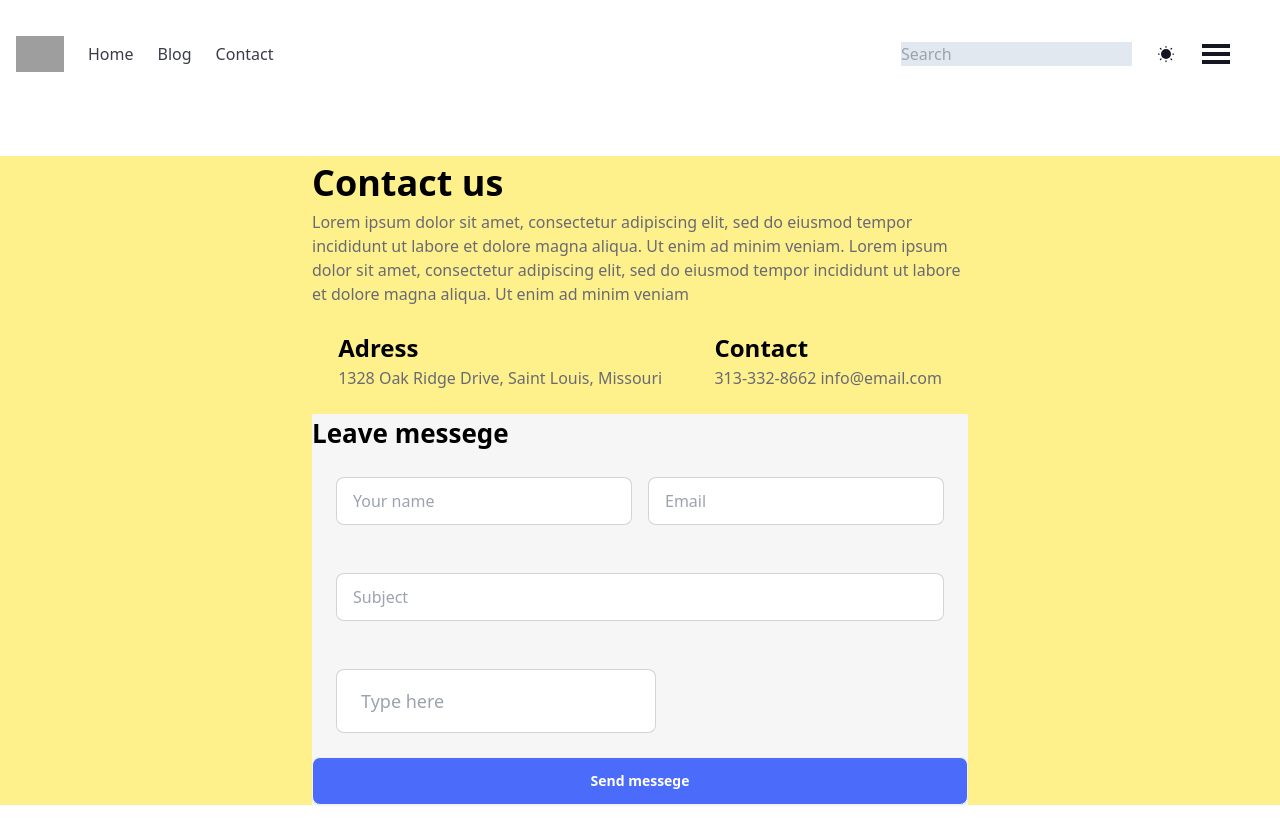
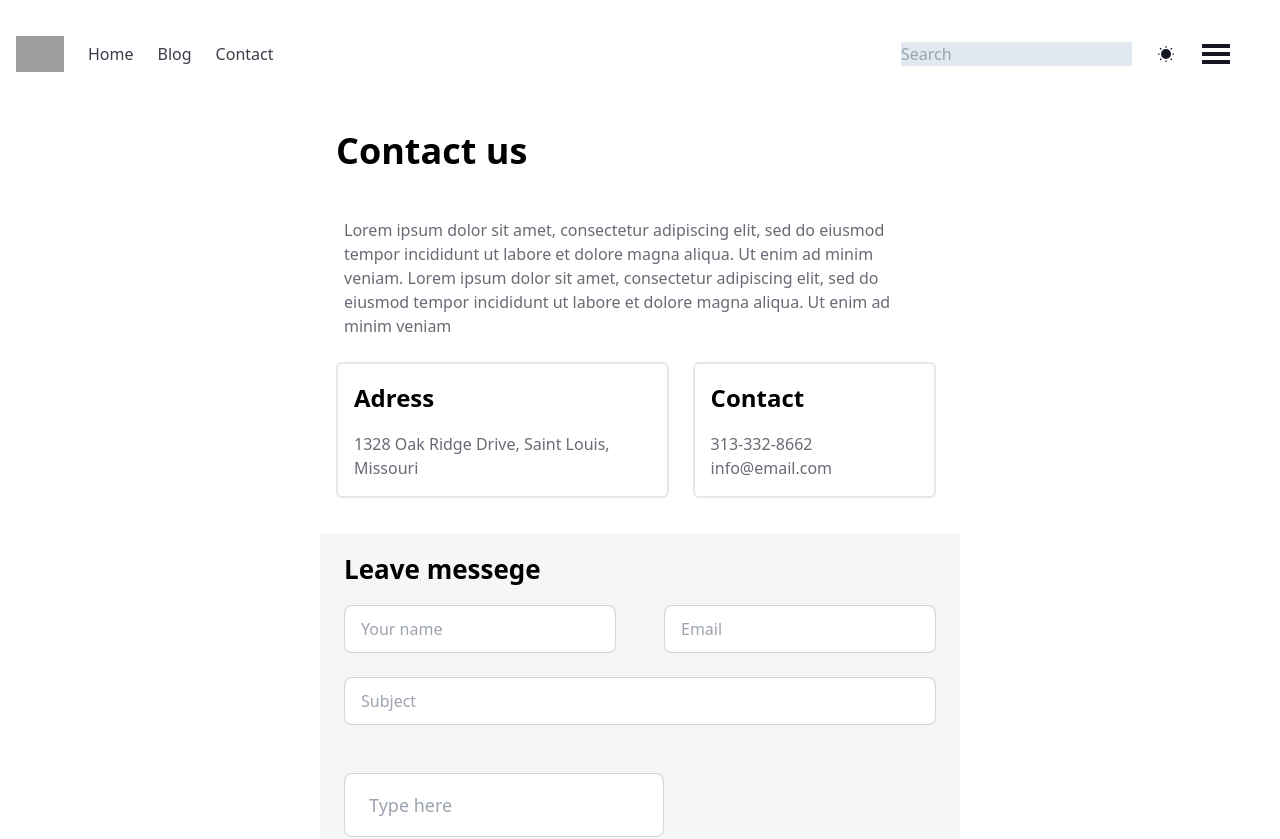
Before and after one commit to Galtbatzana/blog, a Next.js app: page /Contact in a window 1280 px wide. Shown: the top 839 px of the page. Built offline with nearby package versions, Linux system fonts and the light colour scheme; grey boxes are pictures that could not be loaded.

Commit message:
404 Carousel

```diff
--- a/src/components/ArticleCard.js
+++ b/src/components/ArticleCard.js
@@ -9,7 +9,7 @@ export function ArticleCard({ article }) {
   // console.log({article})
 
   return (
-    <div key={article.id} className="card card-side glass bg-white shadow-lg">
+    <div key={article.id} className="card card-side glass bg-white shadow-lg border-2">
       <div className="flex gap-2 card-body">
         <div key={article.id} className="card bg-white shadow-lg">
             <div className=" bg-slate-50">
--- a/src/components/Tolgoi.js
+++ b/src/components/Tolgoi.js
@@ -29,7 +29,7 @@ export function Tolgoi() {
 const navigations = [
   {
     name: "Home",
-    link: "/home",
+    link: "/",
   },
   {
     name: "Blog",
--- a/src/pages/404.js
+++ b/src/pages/404.js
@@ -1,9 +1,22 @@
 export default function page() {
 
   return (
-    <div>
-      <div>
-        404: NOT FOUND
+    <div className="container mx-auto bg-white">
+      <div className="flex container mx-auto max-w-screen-sm">
+        <div className="border-r-[1px] p-6 text-[36px] text-black">
+          404:
+        </div>
+        <div className="text-black p-6">
+          <p className="font-bold">
+            PAGE NOT FOUND
+          </p>
+          <p className="text-[#696A75] py-6">
+            We're sorry, This page is unknown or does not exist the page you are looking for.
+          </p>
+          <button className="btn bg-[#4B6BFB] text-[#FFFFFF] mb-8 w-40 ml-6">
+            Back to Home
+          </button>
+        </div>
       </div>
     </div>
   );
--- a/src/pages/Contact.js
+++ b/src/pages/Contact.js
@@ -1,39 +1,69 @@
 export default function Contact() {
   return (
-    <div className="container mx-auto bg-yellow-200">
-      <div className="container mx-auto m-12 px-72">
-        <div className="container">
-          <div className="m-6">
-          <h2 className="text-[#000000] text-[36px] font-bold">Contact us</h2>
-          <p className="text-[#696A75]">Lorem ipsum dolor sit amet, consectetur adipiscing elit, sed do eiusmod tempor incididunt ut labore et dolore magna aliqua. Ut enim ad minim veniam. Lorem ipsum dolor sit amet, consectetur adipiscing elit, sed do eiusmod tempor incididunt ut labore et dolore magna aliqua. Ut enim ad minim veniam</p>
+    <div className="container mx-auto bg-white">
+      <div className="container mx-auto max-w-4xl">
+        <div className="container max-w-screen-sm w-full pb-9 mx-auto">
+          <div className="">
+            <h2 className="text-[#000000] text-[36px] font-bold p-4">
+              Contact us
+            </h2>
+            <p className="text-[#696A75] m-6">
+              Lorem ipsum dolor sit amet, consectetur adipiscing elit, sed do
+              eiusmod tempor incididunt ut labore et dolore magna aliqua. Ut
+              enim ad minim veniam. Lorem ipsum dolor sit amet, consectetur
+              adipiscing elit, sed do eiusmod tempor incididunt ut labore et
+              dolore magna aliqua. Ut enim ad minim veniam
+            </p>
           </div>
-          <div className="m-6 flex justify-around">
-            <div className="">
-              <p className="text-[#000000] text-[24px] font-bold">Adress</p>
-              <p className="text-[#696A75]">1328 Oak Ridge Drive, Saint Louis, Missouri</p>
+          <div className=" flex justify-around">
+            <div className="box-content border-2 rounded-md ml-4">
+              <p className="text-[#000000] text-[24px] font-bold m-4">Adress</p>
+              <p className="text-[#696A75] m-4">
+                1328 Oak Ridge Drive, Saint Louis, Missouri
+              </p>
             </div>
-            <div>
-              <p className="text-[#000000] text-[24px] font-bold">Contact</p>
-              <p className="text-[#696A75]">313-332-8662
-              info@email.com</p>
+            <div className="box-content border-2 rounded-md mx-6">
+              <p className="text-[#000000] text-[24px] font-bold m-4">
+                Contact
+              </p>
+              <p className="text-[#696A75] m-4">313-332-8662 info@email.com</p>
             </div>
           </div>
         </div>
-        <div className="m-6 bg-[#F6F6F7] flex flex-col">
-          <p className="text-[26px] text-[#000000] font-bold">Leave messege</p>
-          <div className="flex gap-4 m-6">
-           <input type="text" className="grow bg-white input input-bordered" placeholder="Your name" />
-           <input type="text" className="grow bg-white input input-bordered" placeholder="Email" />
+
+        <div className="mx-auto bg-[#F6F6F7] flex flex-col max-w-screen-sm w-full ">
+          <p className="text-[26px] text-[#000000] font-bold pl-6 py-4">
+            Leave messege
+          </p>
+          <div className="flex">
+            <input
+              type="text"
+              className="w-[50%] bg-white input input-bordered mx-6"
+              placeholder="Your name"
+            />
+            <input
+              type="text"
+              className="w-[50%] bg-white input input-bordered mx-6"
+              placeholder="Email"
+            />
           </div>
 
-          <input type="text" className="grow bg-white input input-bordered m-6" placeholder="Subject" />
+          <input
+            type="text"
+            className="grow bg-white input input-bordered m-6"
+            placeholder="Subject"
+          />
 
-          <input type="text" placeholder="Type here" className="input input-bordered input-lg w-full max-w-xs bg-white m-6" />
+          <input
+            type="text"
+            placeholder="Type here"
+            className="input input-bordered input-lg w-full max-w-xs bg-white m-6"
+          />
 
-          <button className="btn bg-[#4B6BFB] text-[#FFFFFF]">Send messege</button>
+          <button className="btn bg-[#4B6BFB] text-[#FFFFFF] mb-8 w-40 ml-6">
+            Send messege
+          </button>
         </div>
-
-
       </div>
     </div>
   );
--- a/src/pages/blog.js
+++ b/src/pages/blog.js
@@ -37,7 +37,7 @@ export default function Blog() {
   return (
     <main>
 
-      <div className="container mx-auto">
+      <div className="container mx-auto bg-white">
         <div className="grid md:grid-cols-2 xl:grid-cols-3 gap-8">
           {articles.map((item) => (
          <ArticleCard key={item.id} article={item} />
@@ -46,7 +46,7 @@ export default function Blog() {
 
         {!ended && (
           <div className="py-16 text-center" onClick={loadMore}>
-            <button disabled={loading} className="btn btn-lg bg-accent">{
+            <button disabled={loading} className="btn btn-lg bg-[#4B6BFB] text-white">{
               loading && <span className="loading loading-spinner"></span>}
               Load more
             </button>
--- a/src/pages/index.js
+++ b/src/pages/index.js
@@ -75,7 +75,7 @@ export default function Home() {
         </div>
       </div> */}
 
-      <div className="container mx-auto">
+      <div className="container mx-auto bg-white">
         <div className="gap-3 hidden md:flex p-4">
           {tags.map((tag) => (
             <div
@@ -97,10 +97,10 @@ export default function Home() {
       </div>
 
       {!ended && (
-        <div className="py-16 text-center">
+        <div className="container mx-auto py-16 text-center bg-white">
           <button
             disabled={loading}
-            className="btn btn-lg bg-accent"
+            className="btn btn-lg bg-[#4B6BFB] text-white"
             onClick={loadNextArticles}
           >
             {loading && <span className="loading loading-spinner"></span>}
```
Also changed, not shown: src/components/Carousel.js (+16 -24 lines).
